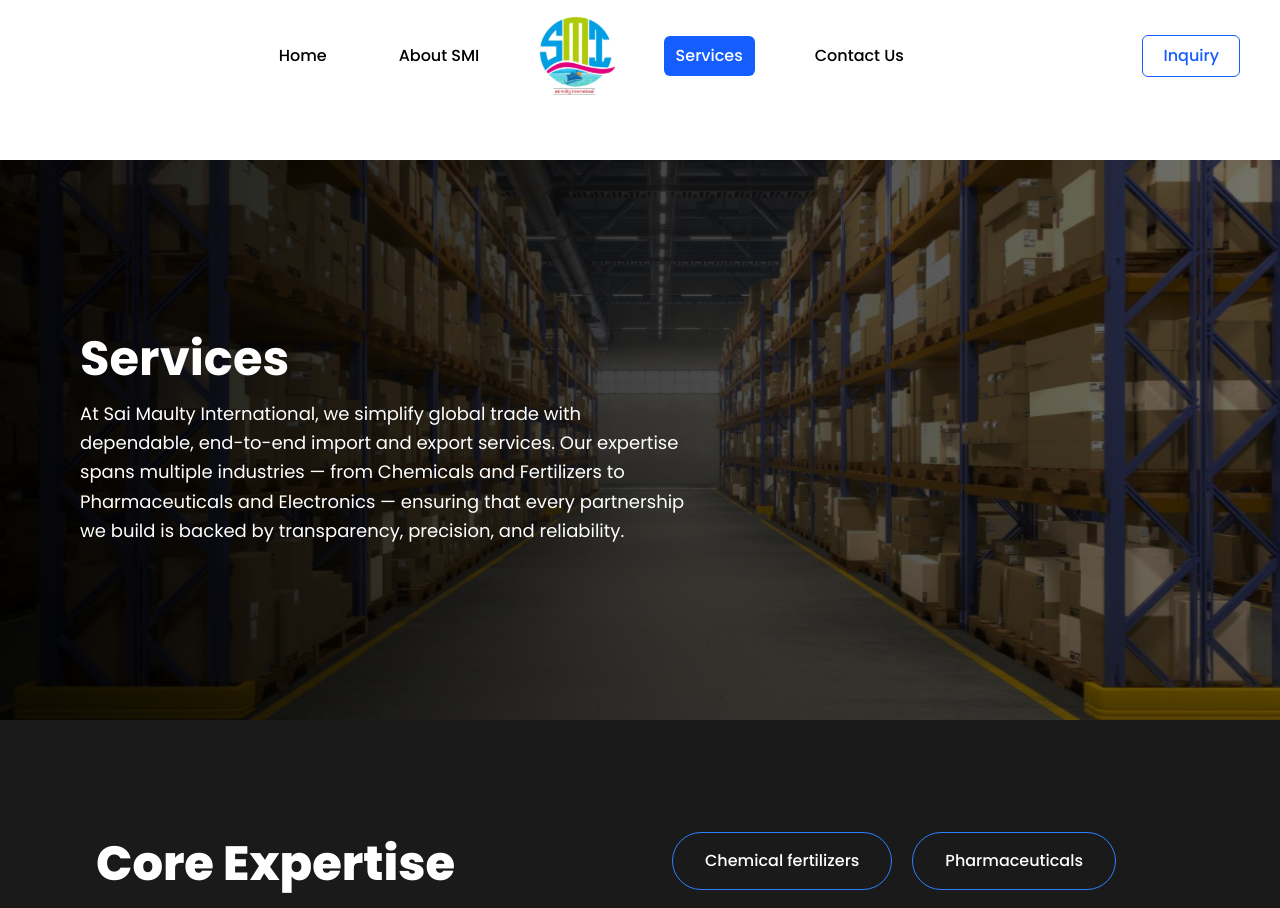
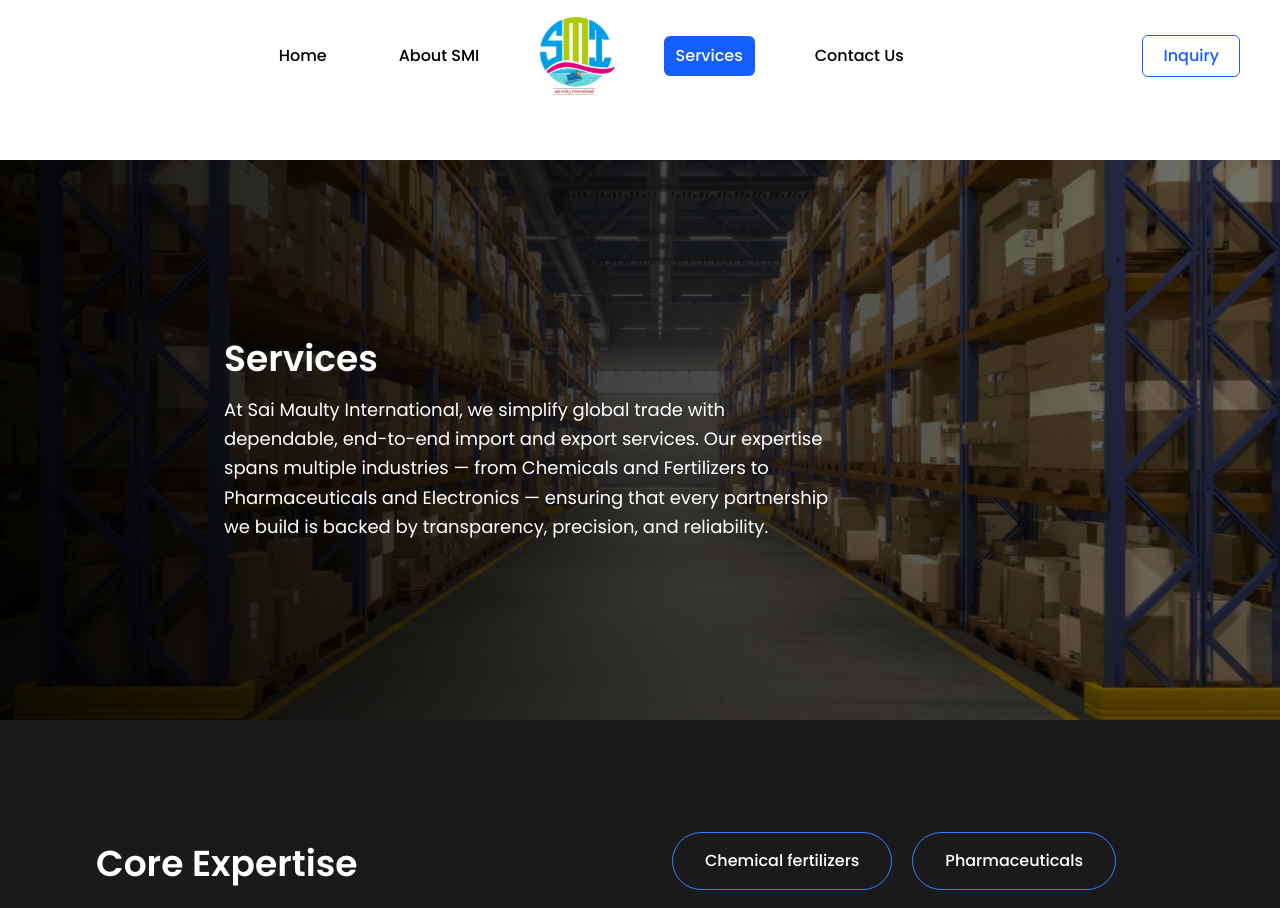
Before and after one commit to colorverse-cvs/smi, a React (Vite) app: page /services in a window 1280 px wide. Shown: the top 908 px of the page. Built offline with nearby package versions, Linux system fonts and the light colour scheme.

Commit message:
All page desktop view.

```diff
--- a/src/pages/ContactUs/Sections/ContactDetail.jsx
+++ b/src/pages/ContactUs/Sections/ContactDetail.jsx
@@ -1,6 +1,6 @@
 export default function ContactDetail() {
   return (
-    <section className="w-full flex flex-col md:flex-row items-stretch justify-between gap-10 px-6 md:px-10 lg:px-20 py-10">
+    <section className="w-full flex flex-col md:flex-row items-stretch justify-between gap-10 px-6 md:px-64 lg:px-64 py-10">
       {/* LEFT SIDE — Image Banner */}
       <div
         className="relative flex-1 rounded-xl overflow-hidden bg-cover bg-center min-h-[400px] md:min-h-[460px] flex flex-col justify-end text-white"
@@ -13,7 +13,7 @@
         <div className="relative z-10 p-8 md:p-12 flex flex-col justify-between h-full">
           {/* Text Section */}
           <div className="mt-auto">
-            <h2 className="text-2xl md:text-3xl font-bold mb-3">Contact us</h2>
+            <h2 className="text-2xl md:text-3xl font-semibold mb-3">Contact us</h2>
             <p className="text-sm md:text-base text-gray-200 leading-relaxed max-w-lg">
               We are deeply committed to delivering unparalleled service and
               unwavering support to ensure your experience exceeds expectations.
--- a/src/pages/Home/Sections/ProductCategoriesSection.jsx
+++ b/src/pages/Home/Sections/ProductCategoriesSection.jsx
@@ -45,9 +45,16 @@
           We offer a wide range of products across seven major categories.
         </p>
 
+        {/* Grid of four cards (no scroll, perfectly aligned) */}
+        <div className="mt-14 grid grid-cols-1 sm:grid-cols-2 lg:grid-cols-4 gap-5">
+          {products.map((item) => (
+            <ProductCard key={item.id} item={item} />
+          ))}
+        </div>
+
         {/* Button below text, aligned to the right */}
         <div className="mt-6 flex justify-end">
-        <button className="flex items-center justify-center gap-2 bg-blue-600 text-white px-6 py-3 rounded-lg hover:bg-blue-700 transition-all whitespace-nowrap">
+        <button className="flex items-center justify-center gap-2 bg-blue-600 text-white px-6 py-3 rounded-lg hover:bg-blue-700 transition-all whitespace-nowrap cursor-pointer">
             <span className="font-medium">Explore products</span>
             <img
                 src="/icons/right-arrow.svg"
@@ -57,12 +64,6 @@
         </button>
         </div>
 
-        {/* Grid of four cards (no scroll, perfectly aligned) */}
-        <div className="mt-14 grid grid-cols-1 sm:grid-cols-2 lg:grid-cols-4 gap-5">
-          {products.map((item) => (
-            <ProductCard key={item.id} item={item} />
-          ))}
-        </div>
       </div>
     </section>
   );
--- a/src/pages/Inquiry/Sections/InquiryDetail.jsx
+++ b/src/pages/Inquiry/Sections/InquiryDetail.jsx
@@ -23,7 +23,7 @@
   ];
 
   return (
-    <section className="w-full flex flex-col md:flex-row items-stretch justify-between gap-10 px-6 md:px-10 lg:px-20 py-10">
+    <section className="w-full flex flex-col md:flex-row items-stretch justify-between gap-10 px-6 md:px-60 lg:px-60 py-10">
       {/* LEFT SIDE — Image Banner */}
       <div
         className="relative flex-1 rounded-xl overflow-hidden bg-cover bg-center min-h-[400px] md:min-h-[460px] flex flex-col justify-end text-white"
@@ -36,7 +36,7 @@
         <div className="relative z-10 p-8 md:p-12 flex flex-col justify-between h-full">
           {/* Text Section */}
           <div className="mt-auto">
-            <h2 className="text-2xl md:text-3xl font-bold mb-3">Contact us</h2>
+            <h2 className="text-2xl md:text-3xl font-semibold mb-3">Contact us</h2>
             <p className="text-sm md:text-base text-gray-200 leading-relaxed max-w-lg">
               We are deeply committed to delivering unparalleled service and
               unwavering support to ensure your experience exceeds expectations.
--- a/src/pages/Services/Sections/CoreExpertise.jsx
+++ b/src/pages/Services/Sections/CoreExpertise.jsx
@@ -14,7 +14,7 @@
       <div className="max-w-7xl mx-auto grid grid-cols-1 md:grid-cols-2 gap-16 items-center">
         {/* Left Content */}
         <div>
-          <h2 className="text-4xl md:text-5xl font-extrabold mb-8">
+          <h2 className="text-4xl md:text-4xl font-semibold mb-8">
             Core Expertise
           </h2>
           <p className="text-gray-300 mb-5 leading-relaxed text-base md:text-lg">
--- a/src/pages/Services/Sections/ServiceBanner.jsx
+++ b/src/pages/Services/Sections/ServiceBanner.jsx
@@ -8,8 +8,8 @@
       <div className="absolute inset-0 bg-black/50"></div>
 
       {/* Text Content */}
-      <div className="relative z-10 max-w-3xl px-6 md:px-12 lg:px-20 text-white">
-        <h2 className="text-3xl md:text-5xl font-bold mb-4">Services</h2>
+      <div className="relative z-10 max-w-3xl px-6 md:px-12 lg:px-20 text-white mx-36">
+        <h2 className="text-3xl md:text-4xl font-semibold mb-4">Services</h2>
         <p className="text-sm md:text-base lg:text-lg leading-relaxed">
           At Sai Maulty International, we simplify global trade with dependable,
           end-to-end import and export services. Our expertise spans multiple
```
